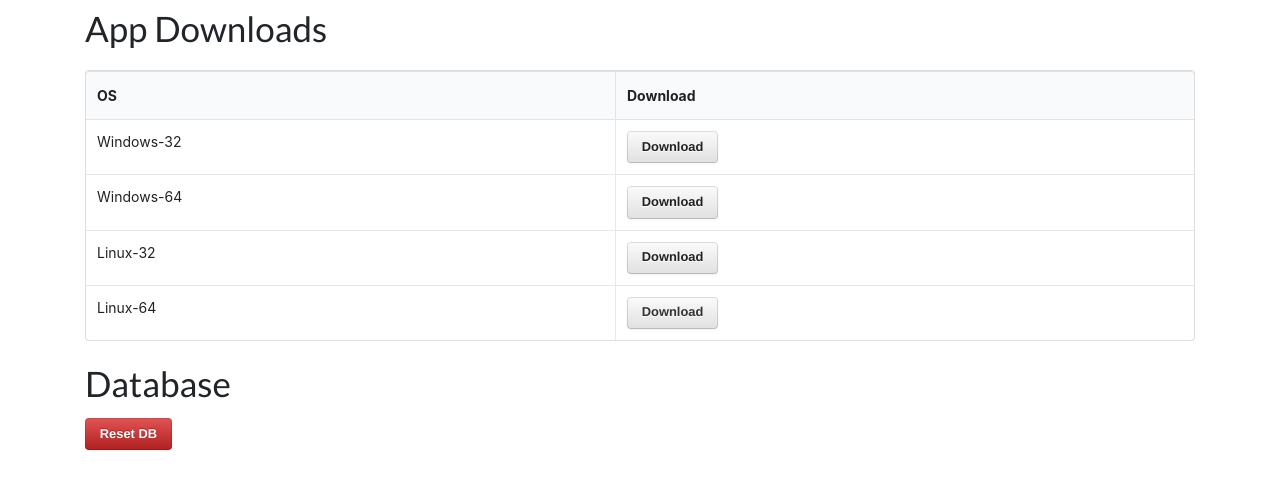
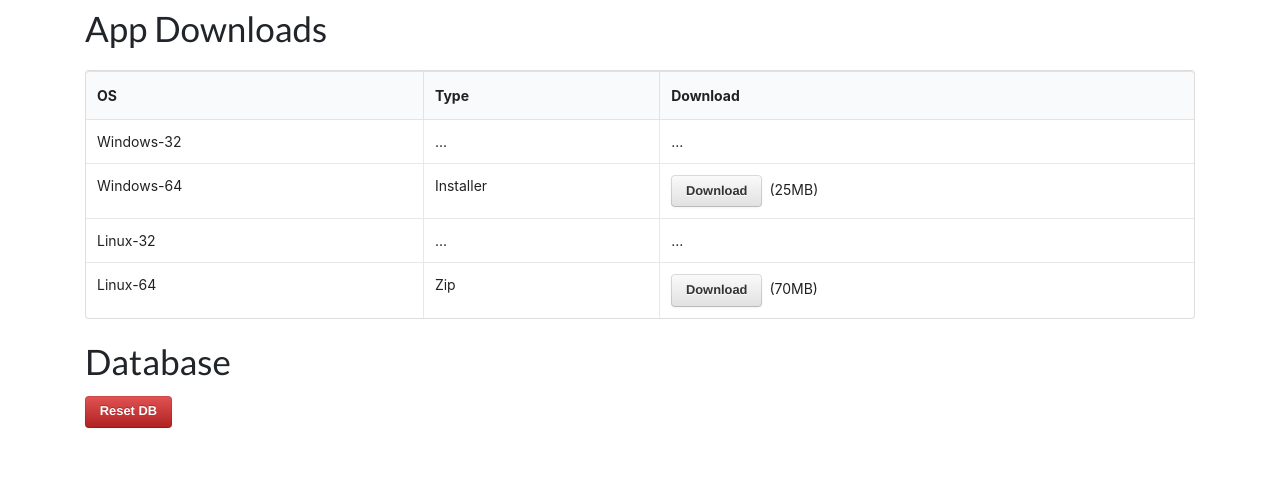
Before and after one commit to samuelitwaru/amoshop-api, a Flask app: page / in a window 1280 px wide. Shown: the part 68-557 px from the top of the page. Run offline with Flask 2, Linux system fonts and the light colour scheme; some libraries are stand-ins or nearby versions.

Commit message:
added setups

```diff
--- a/app/routes/index.py
+++ b/app/routes/index.py
@@ -31,8 +31,15 @@ def reset():
 	return redirect(url_for('index.index'))
 
 
-@index_bp.route("/download")
-def download():
-	return send_file(f"media/amoshop-linux.zip",
-                     attachment_filename="amoshop-linux.zip", as_attachment=True,
+@index_bp.route("/download/linux-64")
+def download_lin_64():
+	return send_file(f"media/amoshop-lin64.zip",
+                     attachment_filename="amoshop-lin64.zip", as_attachment=True,
                      cache_timeout=0)
+
+
+@index_bp.route("/download/win-64")
+def download_win_64():
+	return send_file(f"media/amoshop-win64.exe",
+                     attachment_filename="amoshop-win64.exe", as_attachment=True,
+                     cache_timeout=0)
--- a/app/templates/index/index.html
+++ b/app/templates/index/index.html
@@ -7,28 +7,33 @@
 		<thead>
 			<tr>
 				<th>OS</th>
+				<th>Type</th>
 				<th>Download</th>
 			</tr>
 		</thead>
 		<tbody>
 			<tr>
 				<td data-label="Name">Windows-32</td>
-				<td data-label="Job"><a class="ui button">Download</a></td>
+				<td data-label="Name">...</td>
+				<td data-label="Job">...</td>
 			</tr>
 
 			<tr>
 				<td data-label="Name">Windows-64</td>
-				<td data-label="Job"><a class="ui button">Download</a></td>
+				<td data-label="Name">Installer</td>
+				<td data-label="Job"><a class="ui button" href="{{url_for('index.download_win_64')}}">Download</a> (25MB)</td>
 			</tr>
 
 			<tr>
 				<td data-label="Name">Linux-32</td>
-				<td data-label="Job"><a class="ui button">Download</a></td>
+				<td data-label="Name">...</td>
+				<td data-label="Job">...</td>
 			</tr>
 
 			<tr>
 				<td data-label="Name">Linux-64</td>
-				<td data-label="Job"><a class="ui button" href="{{url_for('index.download')}}">Download</a></td>
+				<td data-label="Name">Zip</td>
+				<td data-label="Job"><a class="ui button" href="{{url_for('index.download_lin_64')}}">Download</a> (70MB)</td>
 			</tr>
 	  </tbody>
 	</table>
```
Also changed, not shown: app/models/database.db.
